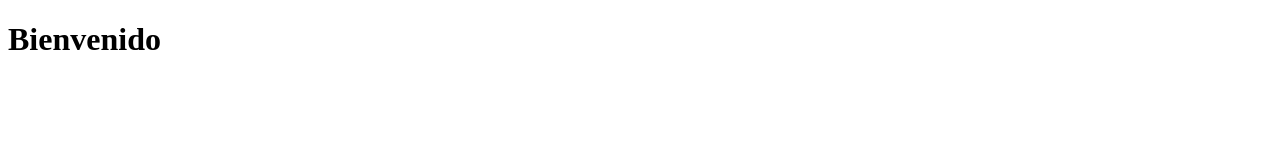
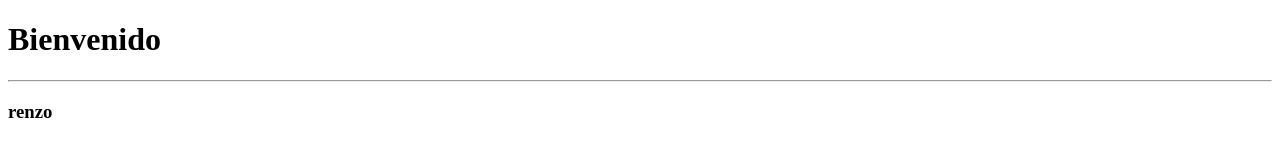
Before and after one commit to Jchs2005/reposenati1, a plain HTML site: page index.html in a window 1280 px wide. Drawn offline with Linux system fonts and the light colour scheme.

Commit message:
se agrego Renzo

```diff
--- a/index.html
+++ b/index.html
@@ -7,5 +7,7 @@
 </head>
 <body>
     <h1>Bienvenido</h1>
+    <hr>
+    <h3>renzo</h3>
 </body>
 </html>
```
